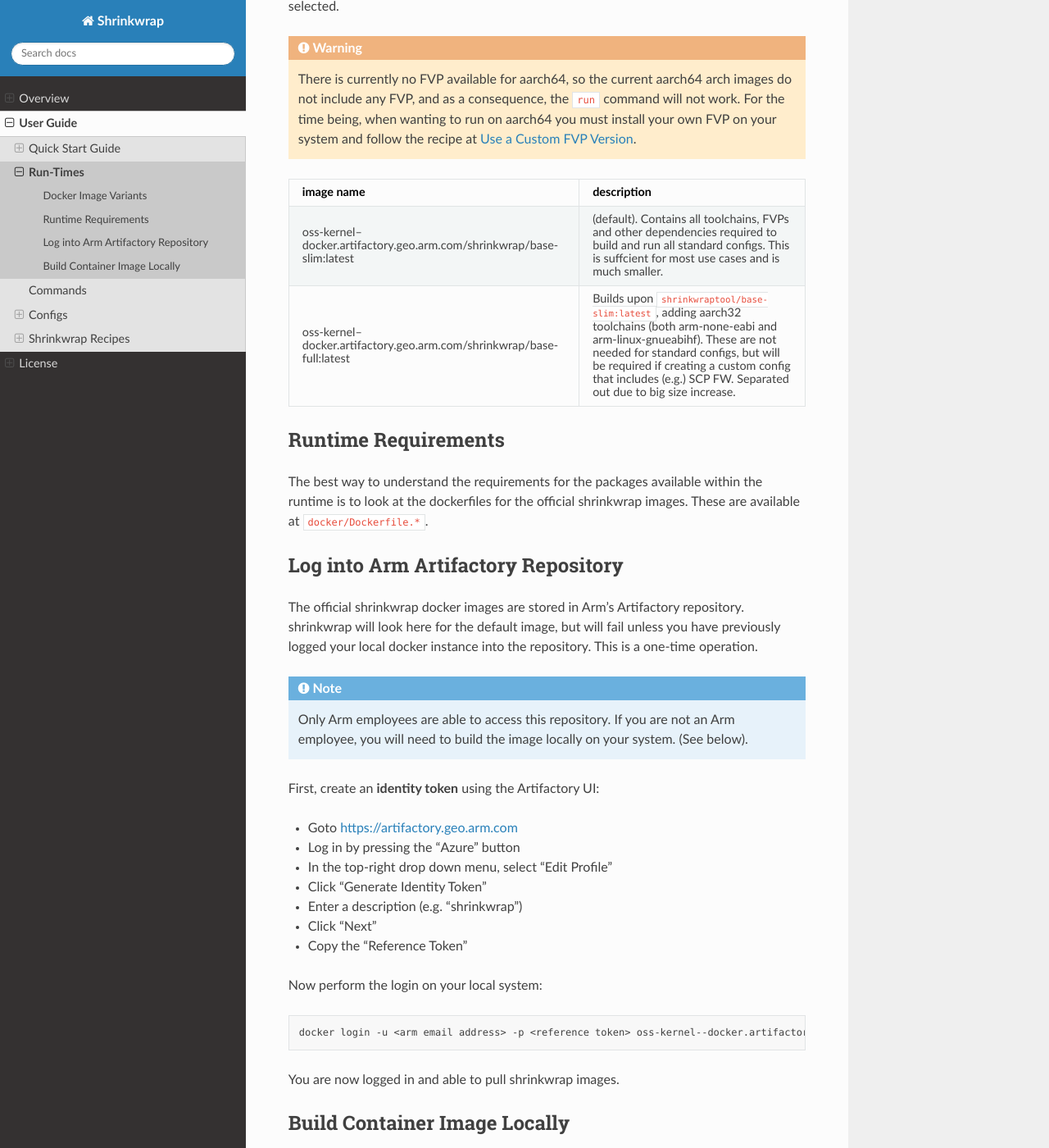
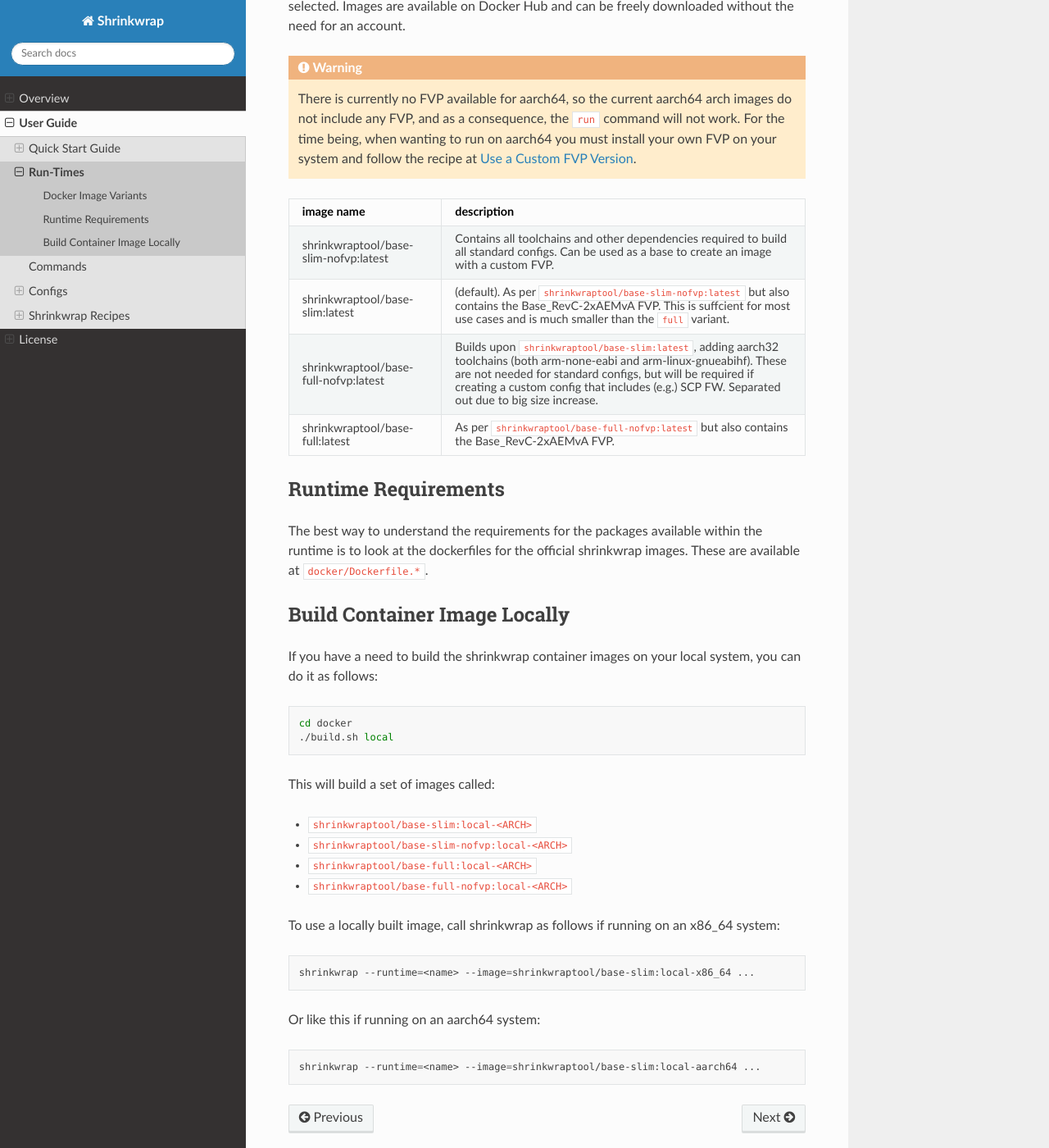
Before and after one commit to sectrs-acai/shrinkwrap, a Sphinx documentation site: the page built from documentation/userguide/runtimes.rst, in a window 1280 px wide and 1400 px high, scrolled down 999 px. Shown: the whole window at 82% size. Built offline with Sphinx 7.4.7 and the Read the Docs theme 2.0.0, drawn with Linux system fonts in a browser that asks for light colours; some of the changed text lies outside the part shown.

Commit message:
docker: Updates for storing images in Docker Hub.
Switch from using Arm's internal Artifactory repo to using the public
docker hub to store images. We also take the opportunity to modify the
naming scheme so that the arch is part of the tag instead of part of the
repository so that all images live in the same repository.

Signed-off-by: Ryan Roberts <ryan.roberts@arm.com>

```diff
--- a/documentation/userguide/runtimes.rst
+++ b/documentation/userguide/runtimes.rst
@@ -42,7 +42,8 @@
 Shrinkwrap runs on both x86_64 and aarch64 architectures, and provides multiarch
 container images so that the correct variant is automatically selected for your
 platform. Images are automatically downloaded by shrinkwrap when the ``docker``
-runtime is selected.
+runtime is selected. Images are available on Docker Hub and can be freely
+downloaded without the need for an account.
 
 .. warning::
 
@@ -52,12 +53,14 @@
   your own FVP on your system and follow the recipe at
   :ref:`userguide/recipes:Use a Custom FVP Version`.
 
-====================================================================== ====
-image name                                                             description
-====================================================================== ====
-oss-kernel--docker.artifactory.geo.arm.com/shrinkwrap/base-slim:latest (default). Contains all toolchains, FVPs and other dependencies required to build and run all standard configs. This is suffcient for most use cases and is much smaller.
-oss-kernel--docker.artifactory.geo.arm.com/shrinkwrap/base-full:latest Builds upon ``shrinkwraptool/base-slim:latest``, adding aarch32 toolchains (both arm-none-eabi and arm-linux-gnueabihf). These are not needed for standard configs, but will be required if creating a custom config that includes (e.g.) SCP FW. Separated out due to big size increase.
-====================================================================== ====
+===================================== ====
+image name                            description
+===================================== ====
+shrinkwraptool/base-slim-nofvp:latest Contains all toolchains and other dependencies required to build all standard configs. Can be used as a base to create an image with a custom FVP.
+shrinkwraptool/base-slim:latest       (default). As per ``shrinkwraptool/base-slim-nofvp:latest`` but also contains the Base_RevC-2xAEMvA FVP. This is suffcient for most use cases and is much smaller than the ``full`` variant.
+shrinkwraptool/base-full-nofvp:latest Builds upon ``shrinkwraptool/base-slim:latest``, adding aarch32 toolchains (both arm-none-eabi and arm-linux-gnueabihf). These are not needed for standard configs, but will be required if creating a custom config that includes (e.g.) SCP FW. Separated out due to big size increase.
+shrinkwraptool/base-full:latest       As per ``shrinkwraptool/base-full-nofvp:latest`` but also contains the Base_RevC-2xAEMvA FVP.
+===================================== ====
 
 ********************
 Runtime Requirements
@@ -66,39 +69,6 @@
 The best way to understand the requirements for the packages available within
 the runtime is to look at the dockerfiles for the official shrinkwrap images.
 These are available at ``docker/Dockerfile.*``.
-
-***********************************
-Log into Arm Artifactory Repository
-***********************************
-
-The official shrinkwrap docker images are stored in Arm's Artifactory
-repository. shrinkwrap will look here for the default image, but will fail
-unless you have previously logged your local docker instance into the
-repository. This is a one-time operation.
-
-.. note::
-
-  Only Arm employees are able to access this repository. If you are not an Arm
-  employee, you will need to build the image locally on your system. (See
-  below).
-
-First, create an **identity token** using the Artifactory UI:
-
-- Goto https://artifactory.geo.arm.com
-- Log in by pressing the "Azure" button
-- In the top-right drop down menu, select "Edit Profile"
-- Click "Generate Identity Token"
-- Enter a description (e.g. "shrinkwrap")
-- Click "Next"
-- Copy the "Reference Token"
-
-Now perform the login on your local system:
-
-.. code-block:: shell
-
-  docker login -u <arm email address> -p <reference token> oss-kernel--docker.artifactory.geo.arm.com
-
-You are now logged in and able to pull shrinkwrap images.
 
 *****************************
 Build Container Image Locally
@@ -112,17 +82,22 @@
   cd docker
   ./build.sh local
 
-This will build an image called
-``oss-kernel--docker.artifactory.geo.arm.com/shrinkwrap/base-slim-<ARCH>``
-with the tag ``local``. To use the locally built image, call shrinkwrap as
-follows if running on an x86_64 system:
+This will build a set of images called:
+
+- ``shrinkwraptool/base-slim:local-<ARCH>``
+- ``shrinkwraptool/base-slim-nofvp:local-<ARCH>``
+- ``shrinkwraptool/base-full:local-<ARCH>``
+- ``shrinkwraptool/base-full-nofvp:local-<ARCH>``
+
+To use a locally built image, call shrinkwrap as follows if running on an x86_64
+system:
 
 .. code-block:: shell
 
-  shrinkwrap --runtime=<name> --image=oss-kernel--docker.artifactory.geo.arm.com/shrinkwrap/base-slim-x86_64:local ...
+  shrinkwrap --runtime=<name> --image=shrinkwraptool/base-slim:local-x86_64 ...
 
 Or like this if running on an aarch64 system:
 
 .. code-block:: shell
 
-  shrinkwrap --runtime=<name> --image=oss-kernel--docker.artifactory.geo.arm.com/shrinkwrap/base-slim-aarch64:local ...
+  shrinkwrap --runtime=<name> --image=shrinkwraptool/base-slim:local-aarch64 ...
```
Also changed, not shown: documentation/userguide/quickstart.rst (+6 -7 lines), 4 other files.
